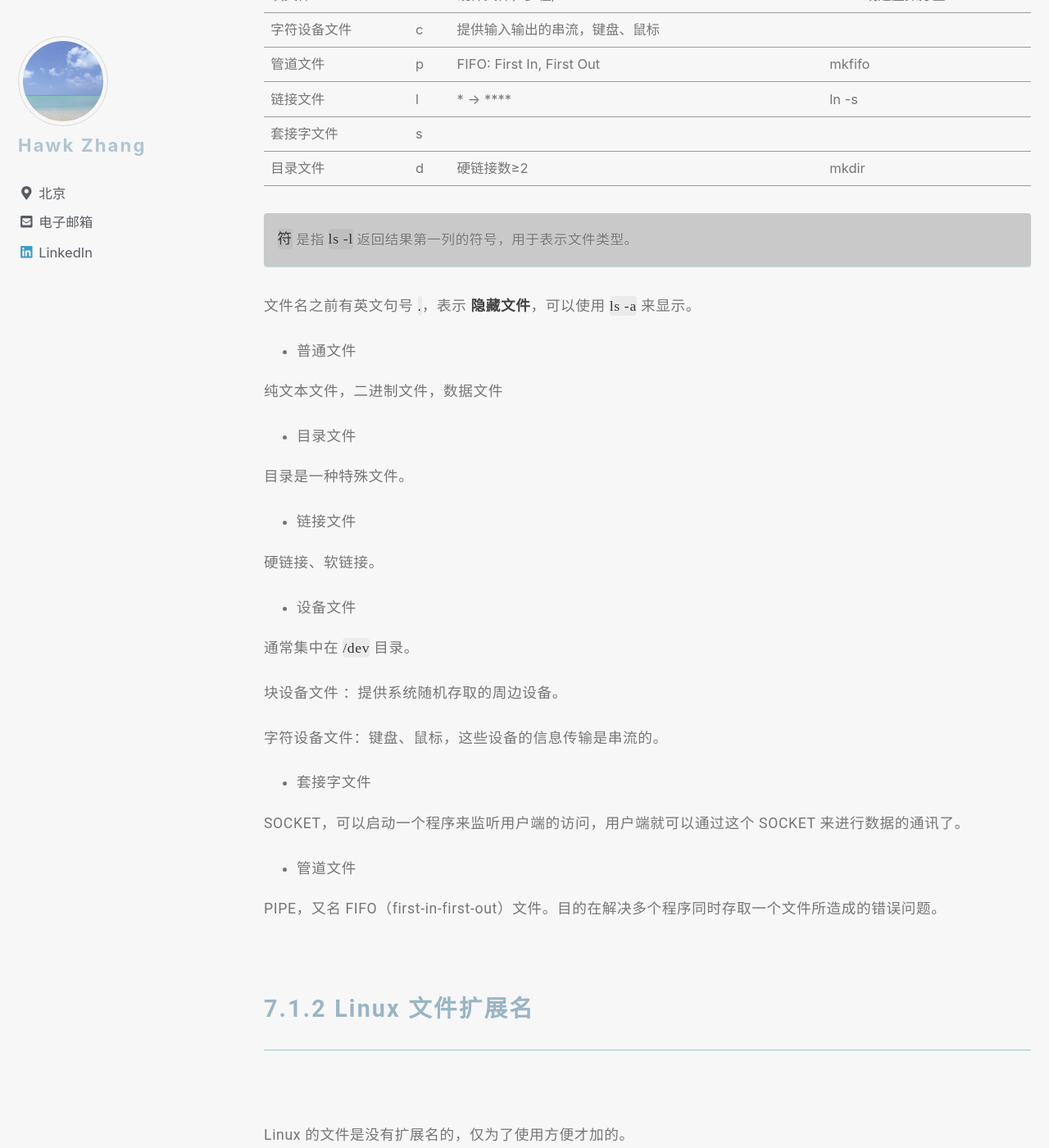
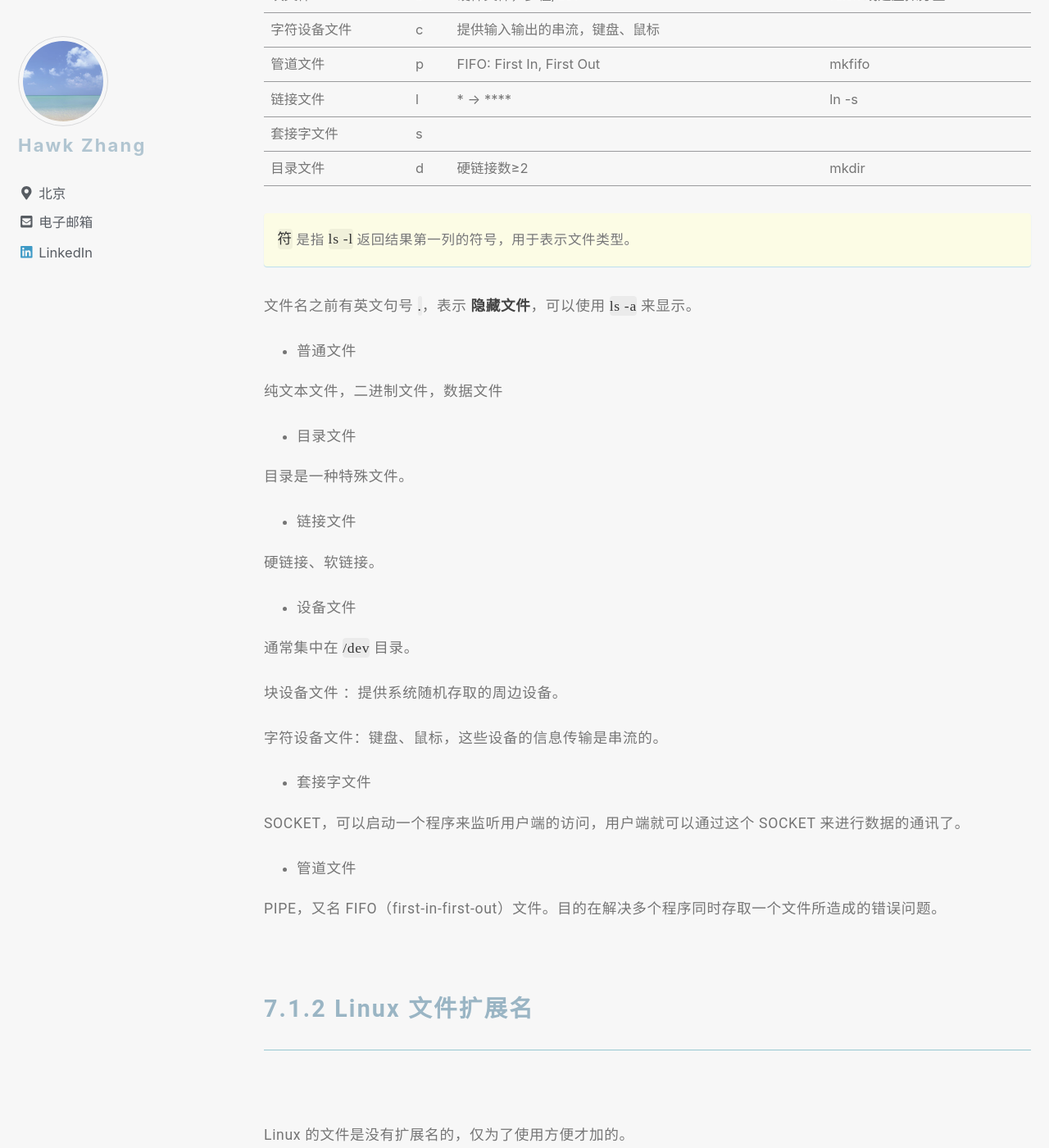
Before and after one commit to narru888/linotes_note, a Jekyll site: the page built from _posts/linux/basic/2015-01-07-accontrol.md, in a window 1280 px wide and 1400 px high, scrolled down 2111 px. Shown: the whole window at 82% size. Built offline with Jekyll 4.4.1, drawn with Linux system fonts in a browser that asks for light colours; nearby versions of some CDN libraries; a script that is not in the unit is left out.

Commit message:
update on 2018-08-16 21:27:50 CST

```diff
--- a/assets/css/main.scss
+++ b/assets/css/main.scss
@@ -23,8 +23,8 @@ $background-color: #f7f7f7 !default;
 
 
 /* system typefaces */
-$serif: Georgia, Times, serif, "Hiragino Sans GB", Microsoft YaHei, !default;
-$sans-serif: -apple-system, BlinkMacSystemFont, "Roboto", "Segoe UI", "Helvetica Neue", "Lucida Grande", "Hiragino Sans GB", Microsoft YaHei, Arial, sans-serif !default;
+$serif: Georgia, Times, serif, "Hiragino Sans GB",  !default;
+$sans-serif: -apple-system, BlinkMacSystemFont, "Roboto", "Segoe UI", "Helvetica Neue", "Lucida Grande", "Hiragino Sans GB", Arial, sans-serif !default;
 $monospace: "PragmataPro", Monaco, Consolas, "Lucida Console", monospace !default;
 
 /* sans serif typefaces */
@@ -470,7 +470,7 @@ p.notice--info {
 }
 
 p.notice--primary {
-    background-color: #c9c9c9;
+    background-color: #fcfce5;
 	text-shadow: none;
 }
 
```
